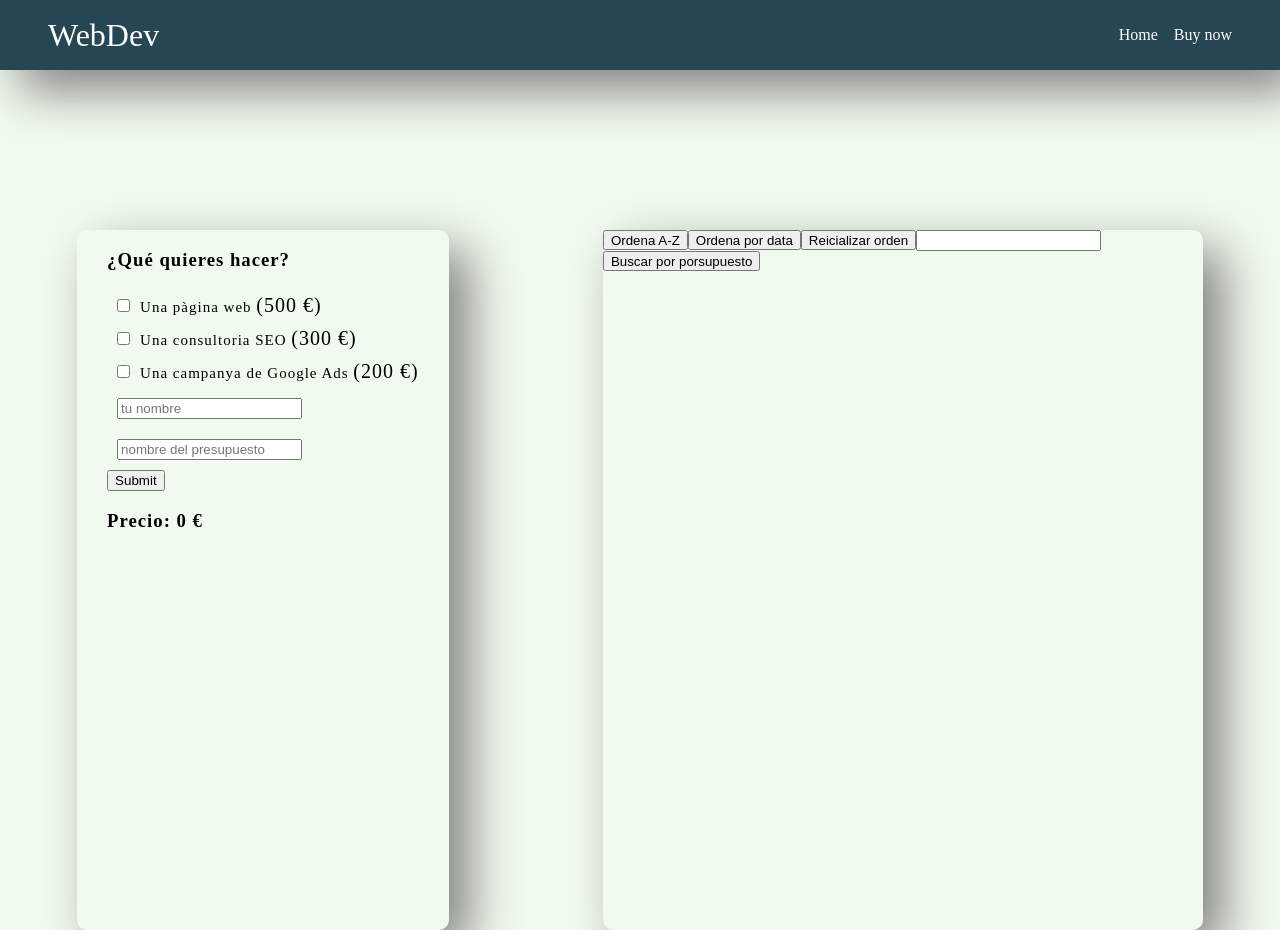
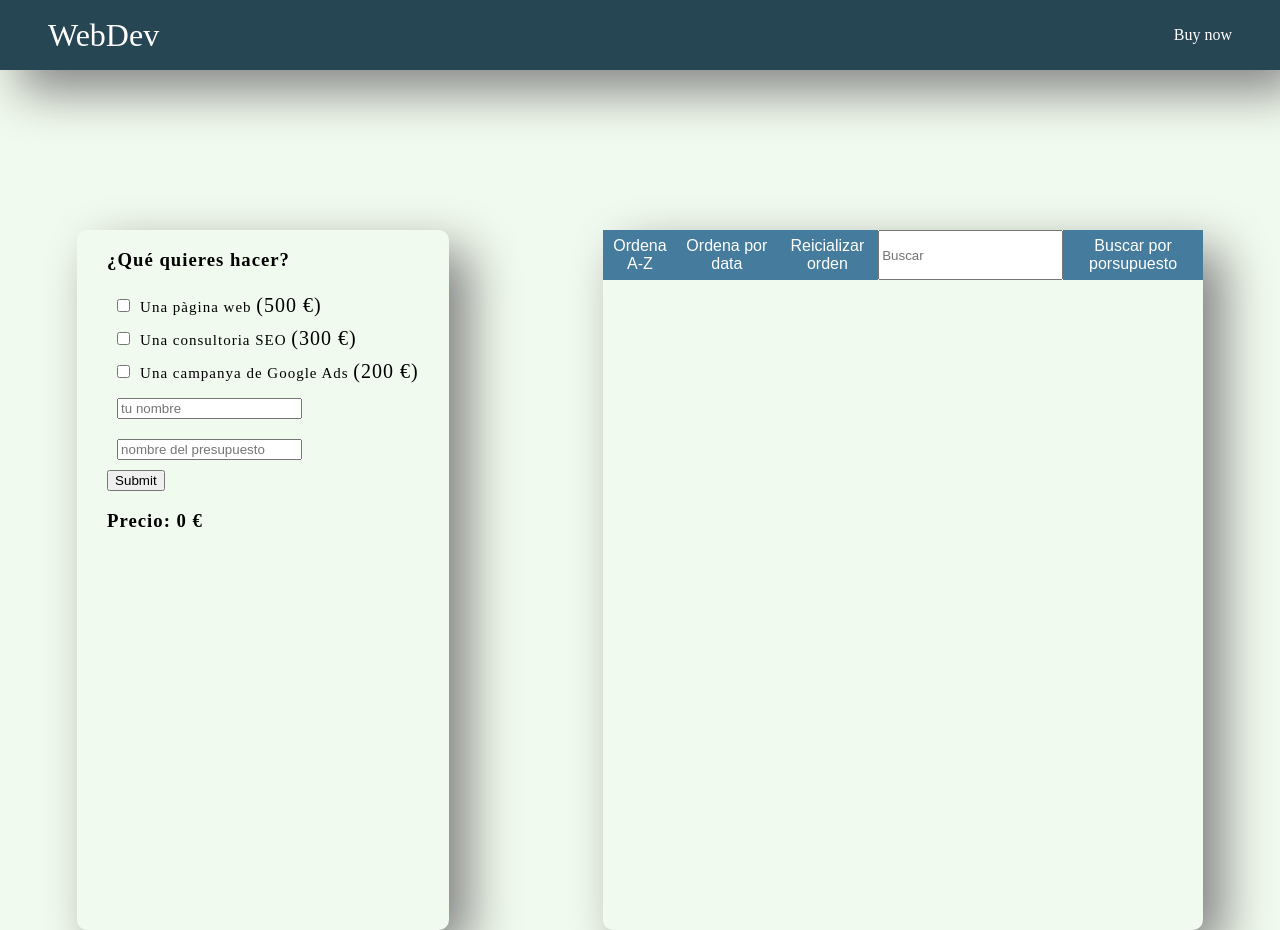
Before and after one commit to Kat8dev/react-sprint-7, a React (Create React App) app: page /Checkbox in a window 1280 px wide. Built offline with nearby package versions, Linux system fonts and the light colour scheme.

Commit message:
add some styles

```diff
--- a/src/components/Budgets.js
+++ b/src/components/Budgets.js
@@ -28,18 +28,30 @@ export default function Budgets({ budgetData }) {
     }
 
    function searchByBudgetName() {
+    if(searchInput === "") {
+        alert("Tienes que introducir el nombre del porsupuesto!")
+    }else if (searchInput !== "" && budgetData.find(item => item.budgetName === searchInput) === undefined){
+        alert("El nombre del porsupuesto no se coincide en tu lista de los porsupuestos!")
+    }
+    else {
         let newBudgetList = [...actualState];
         setActualState(prev => prev = newBudgetList.filter(item => item.budgetName === searchInput));
+    }
    }
 
     return (
         <div className="BUDGET_LIST_CONTAINER">
             <div className="BUDGET_NAV">
-                <button style={{ height: "20px" }} onClick={sortAZ}>Ordena A-Z</button>
-                <button style={{ height: "20px" }} onClick={sortByDate}>Ordena por data</button>
-                <button style={{ height: "20px" }} onClick={reIninitialize}>Reicializar orden</button>
-                <input value={searchInput} onChange={e => setSearchInput(e.target.value)} />
-                <button style={{ height: "20px" }} onClick={searchByBudgetName}>Buscar por porsupuesto</button>
+                <button className="BUDGET_NAV_BUTTONS" onClick={sortAZ}>Ordena A-Z</button>
+                <button className="BUDGET_NAV_BUTTONS" onClick={sortByDate}>Ordena por data</button>
+                <button className="BUDGET_NAV_BUTTONS" onClick={reIninitialize}>Reicializar orden</button>
+                <input
+                  className="BUDGET_INPUT"
+                  value={searchInput}
+                  onChange={e => setSearchInput(e.target.value)}
+                  placeholder="Buscar"
+                  />
+                <button className="BUDGET_NAV_BUTTONS" onClick={searchByBudgetName}>Buscar por porsupuesto</button>
             </div>
 
             {actualState.map((item, index) => {
--- a/src/index.css
+++ b/src/index.css
@@ -104,5 +104,27 @@ span {
 
 .BUDGET_SPANS {
   font-size: 13px;
+}
 
+.BUDGET_NAV {
+  height: 50px;
+  display: flex;
 }
+
+.BUDGET_NAV_BUTTONS {
+  background-color: #457b9d;
+  border: none;
+  color: white;
+
+  text-align: center;
+  text-decoration: none;
+  display: inline-block;
+  font-size: 16px;
+  cursor: pointer;
+  float: left;
+  height: 50px;
+}
+
+.BUDGET_NAV_BUTTONS:hover {
+  background-color: #1d3557;
+}
--- a/src/pages/Checkbox.js
+++ b/src/pages/Checkbox.js
@@ -39,7 +39,6 @@ export default function Checkbox() {
       ...budgetData,
       { clientName: checkData.client, budgetName: checkData.budget, totalPrice: tPrice, date: new Date().toUTCString() }
     ])
-    console.log(budgetData[0].date)
   }
 
   let tPrice = (checkData.web && 500 + (checkData.paginas * checkData.idiomas * 30)) +
--- a/src/pages/Navbar.js
+++ b/src/pages/Navbar.js
@@ -3,11 +3,10 @@ import { Link, useMatch, useResolvedPath } from "react-router-dom";
 export default function Navbar() {
     return(
         <nav className="nav">
-            <Link to="/" className="site--title">
+            <Link to="/Welcome" className="site--title">
                 WebDev
             </Link>
             <ul>
-                <CustomLink to="/Welcome">Home</CustomLink>
                 <CustomLink to="/Checkbox">Buy now</CustomLink>
             </ul>
         </nav>
```
